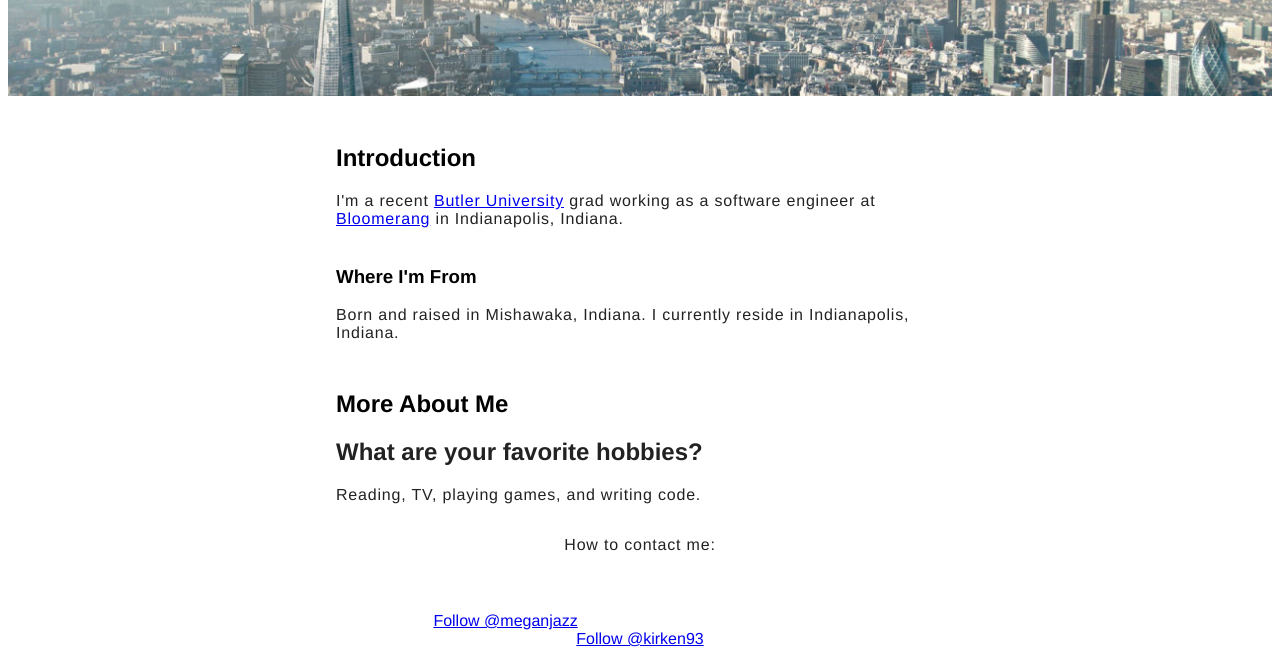
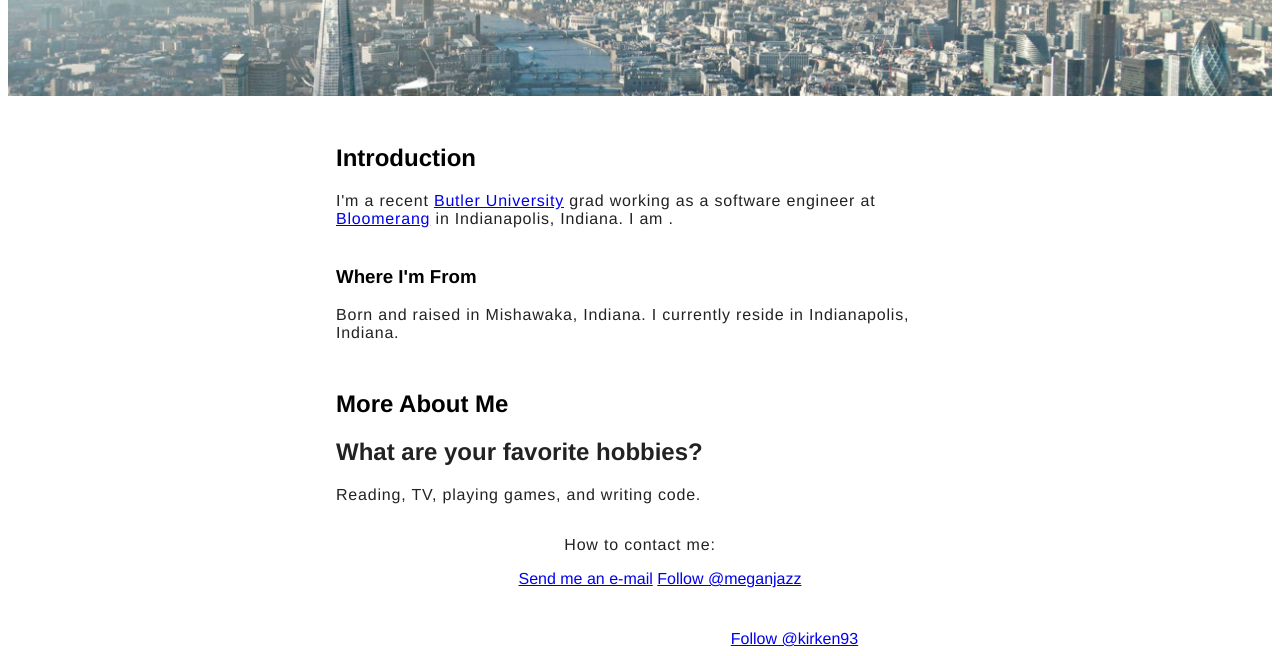
Before and after one commit to kirken93/kirken93.github.io, a plain HTML site: page index.html in a window 1280 px wide. Shown: the part 244-900 px from the top of the page. Drawn offline with Linux system fonts and the light colour scheme; grey boxes are pictures that could not be loaded.

Commit message:
created js file

```diff
--- a/index.html
+++ b/index.html
@@ -5,6 +5,7 @@
       My Website
     </title>
     <link rel="stylesheet" type="text/css" href="style.css">
+    <script type="text/javascript" src="script.js"></script>
   </head>
   <body>
     <header class="masthead">
@@ -15,6 +16,7 @@
       <h1>Introduction</h1>
       <p>
         I'm a recent <a href="http://www.butler.edu">Butler University</a> grad working as a software engineer at <a href="http://www.bloomerang.co">Bloomerang</a> in Indianapolis, Indiana.
+        I am <span id="age"></span>.
       </p>
     <section class="location-section">
       <h1>Where I'm From</h1>
@@ -28,6 +30,9 @@
     <footer class="content-footer">
       <p>How to contact me:</p>
       <ul class="social">
+        <li>
+          <a href="mailto:kirken93@comcast.net">Send me an e-mail</a>
+        </li>
         <li>
           <a href="https://twitter.com/meganjazz" class="twitter-follow-button" data-show-count="false">Follow @meganjazz</a>
           <script>!function(d,s,id){var js,fjs=d.getElementsByTagName(s)[0],p=/^http:/.test(d.location)?'http':'https';if(!d.getElementById(id)){js=d.createElement(s);js.id=id;js.src=p+'://platform.twitter.com/widgets.js';fjs.parentNode.insertBefore(js,fjs);}}(document, 'script', 'twitter-wjs');</script>
```
Also changed, not shown: script.js (added).
